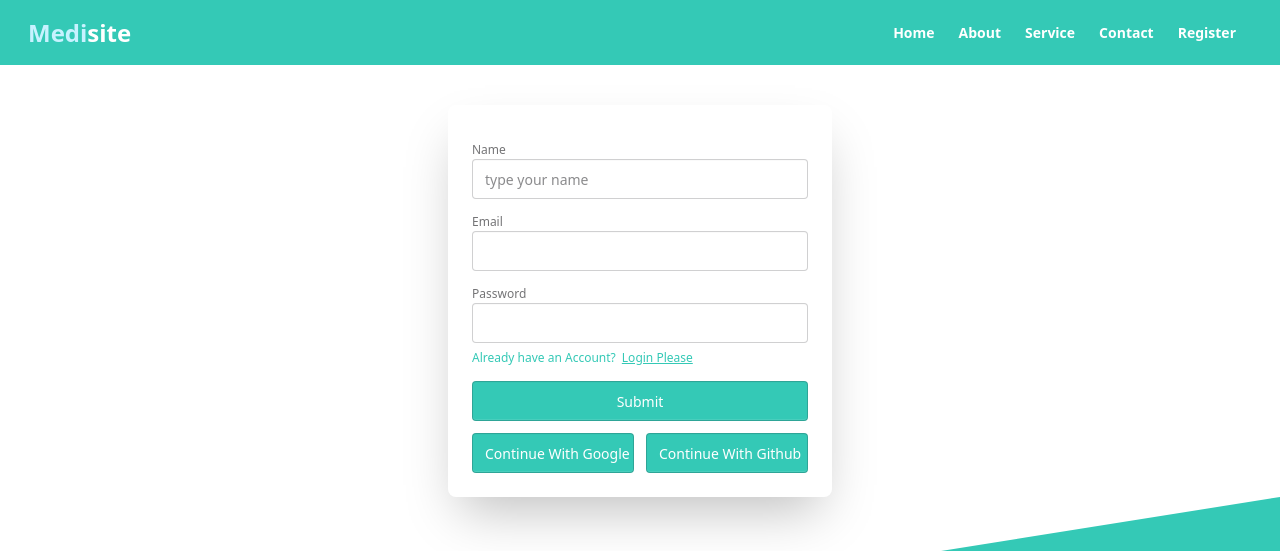
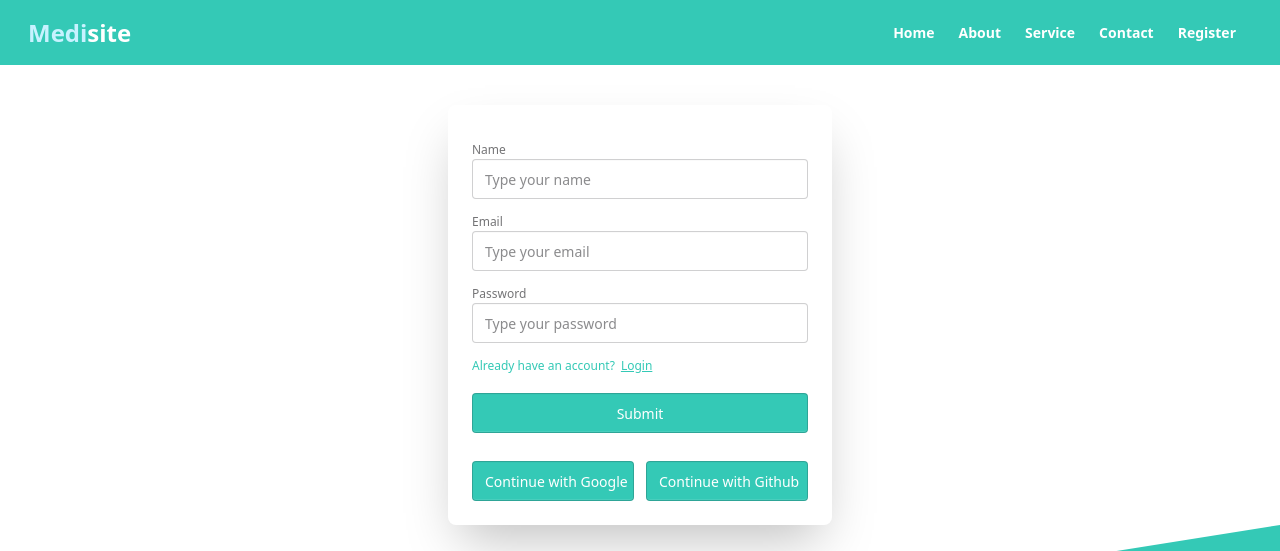
Before and after one commit to Biddut24/Final-Projcts, a React app: page /sign-up in a window 1280 px wide. Shown: the top 551 px of the page. Built offline with nearby package versions, Linux system fonts and the light colour scheme; no server answers; the HTML template or start-up script is replaced by a standard one.

Commit message:
authentication done

```diff
--- a/package.json
+++ b/package.json
@@ -15,6 +15,7 @@
     "react": "^19.2.0",
     "react-dom": "^19.2.0",
     "react-hook-form": "^7.71.1",
+    "react-hot-toast": "^2.6.0",
     "react-router-dom": "^7.12.0",
     "tailwindcss": "^4.1.18"
   },
--- a/src/App.jsx
+++ b/src/App.jsx
@@ -2,8 +2,12 @@ import { RouterProvider } from "react-router-dom";
 import "./App.css";
 import router from "./route/Route/Route";
 
+
 function App({ children }) {
-  return <RouterProvider router={router}>{children}</RouterProvider>;
+  return <RouterProvider router={router}>
+    {children}
+
+    </RouterProvider>;
 }
 
 export default App;
--- a/src/components/Shared/Header/Header.jsx
+++ b/src/components/Shared/Header/Header.jsx
@@ -1,10 +1,13 @@
 import React, { useContext } from "react";
 import { Link } from "react-router-dom";
 import { AuthContext } from "../../../context/UserContext";
+import Loading from "../Loading";
 
 const Header = () => {
-
-  // const {name} = useContext(AuthContext)
+  const { user, userLoading,logOut } = useContext(AuthContext);
+  if( userLoading) {
+    return <Loading/>
+  }
 
   const menuItems = (
     <>
@@ -21,10 +24,14 @@ const Header = () => {
       <li>
         <Link to="/contact">Contact</Link>
       </li>
-      <li>
-        <Link to="/Sign-up">Register</Link>
-      </li>
+      {
+        user?.email ?<li><button onClick={logOut }>Sing Out</button></li>:
 
+       <li> <Link to="/Sign-up">Register</Link> </li>
+      }
+      {
+      user?.email && <li> <Link to="/dashbord">Dashboard</Link></li>
+      }
     </>
   );
 
--- /dev/null
+++ b/src/components/Shared/Loading.jsx
@@ -0,0 +1,14 @@
+import React from 'react';
+import loading from '../../assets/images/loading.gif'
+
+const Loading = () => {
+    return (
+        <div>
+            <div className='flex justify-center items-center min-h-screen '>
+                <img className='img-fluid' src={loading} alt="website loading" />
+            </div>
+        </div>
+    );
+};
+
+export default Loading;
--- a/src/context/UserContext.jsx
+++ b/src/context/UserContext.jsx
@@ -1,17 +1,62 @@
-import React, { createContext } from 'react';
-import {createUserWithEmailAndPassword, getAuth}from "firebase/auth";
-import app from '../firebase/firebase.config';
+import { createContext, useEffect, useState } from "react";
+import {createUserWithEmailAndPassword,getAuth, signInWithEmailAndPassword, updateProfile,
+} from "firebase/auth";
+import { onAuthStateChanged } from "firebase/auth";
+import app from "../firebase/firebase.config";
 
 const auth = getAuth(app);
+export const AuthContext = createContext(null);
 
- export const AuthContext = createContext()
+const AuthProvider = ({ children }) => {
+    const [user,setUser] = useState({});
+  const [userLoading,setUserLoading]= useState(true)
 
-const UserContext = ({children}) => {
 
-    const createUser = (email,password) =>{
-        return createUserWithEmailAndPassword(email,password)
+  const createUser = (email, password) => {
+    setUserLoading(true)
+    return createUserWithEmailAndPassword(auth, email, password);
+  };
+
+  const signInUser = (email, password) => {
+    setUserLoading(true)
+    return signInWithEmailAndPassword(auth, email, password);
+  };
+
+ // update user
+ const updateUser = (userInfo)=>{
+  setUserLoading(true)
+    return updateProfile(auth.currentUser, userInfo)
+
  }
-    const userInfo = {name:"Biddut Hassan"};
+
+ const logOut =()=>{
+  setUserLoading(true)
+    return signOut(auth)
+ }
+
+
+
+// tracking
+useEffect(() => {
+    const unsubscribe = onAuthStateChanged(auth, (currentUser) => {
+        setUser(currentUser);
+        setUserLoading(false)
+    });
+    return () => unsubscribe();
+}, []);
+
+
+
+
+  const userInfo = {
+    createUser,
+    signInUser,
+    updateUser,
+    user,
+    logOut,
+    userLoading
+  };
+
   return (
     <AuthContext.Provider value={userInfo}>
       {children}
@@ -19,4 +64,4 @@ const UserContext = ({children}) => {
   );
 };
 
-export default UserContext;
+export default AuthProvider;
--- a/src/firebase/firebase.config.js
+++ b/src/firebase/firebase.config.js
@@ -3,11 +3,10 @@ import { initializeApp } from "firebase/app";
 const firebaseConfig = {
   apiKey: import.meta.env.VITE_API_KEY,
   authDomain: import.meta.env.VITE_AUTH_DOMAIN,
-  projectId: import.meta.env.VITE_PROJECT_ID,
+  parojectId: import.meta.env.VITE_PROJECT_ID,
   storageBucket: import.meta.env.VITE_STORAGE_BUCKET,
   messagingSenderId: import.meta.env.VITE_MESSAGING_SENDER_ID,
   appId: import.meta.env.VITE_APP_ID,
 };
-
 const app = initializeApp(firebaseConfig);
 export default app;
--- a/src/main.jsx
+++ b/src/main.jsx
@@ -3,11 +3,13 @@ import { createRoot } from "react-dom/client";
 import "./index.css";
 import App from "./App.jsx";
 import UserContext from "./context/UserContext.jsx";
+import { Toaster } from "react-hot-toast";
 
 createRoot(document.getElementById("root")).render(
   <StrictMode>
     <UserContext>
       <App />
+      <Toaster position = "top-right" reverseOrder={false}/>
     </UserContext>
   </StrictMode>,
 );
--- a/src/pages/SignIn/SignIn.jsx
+++ b/src/pages/SignIn/SignIn.jsx
@@ -1,76 +1,91 @@
-import React from "react";
+import React, { useContext } from "react";
 import { useForm } from "react-hook-form";
 import { Link } from "react-router-dom";
+import { AuthContext } from "../../context/UserContext";
+import toast from "react-hot-toast";
 
 const SignIn = () => {
-  const {
-    register,
-    handleSubmit,
-    watch,
-    formState: { errors },
-  } = useForm();
+  const { signInUser } = useContext(AuthContext);
+
+  const {register, handleSubmit, formState: { errors },} = useForm();
 
   const handleUserLogin = (data) => {
-    console.log(data);
+    signInUser(data.email, data.password)
+      .then((result) => {
+        const user = result.user;
+        toast.success("Successfully User Signed In 😁");
+      })
+      .catch((error) => {
+        console.error(error);
+        toast.error(error.message);
+      });
   };
 
   return (
-    <div className="mx-auto card shadow-2xl mt-10  w-96">
+    <div className="mx-auto card shadow-2xl mt-10 w-96">
       <div className="card-body">
-        <form
-          onSubmit={handleSubmit(handleUserLogin )}
-          className="fieldset"
-        >
+        <form onSubmit={handleSubmit(handleUserLogin)} className="fieldset">
 
+          {/* Email */}
           <div className="mt-2">
             <label className="label">Email</label>
             <input
+              type="email"
+              placeholder="Type your email"
               className="input w-full"
-              {...register("email", { required: "Email Address is required" })}
-              type="text"
-              placeholder="type email"
+              {...register("email", {
+                required: "Email Address is required",
+              })}
             />
             {errors.email && (
-              <p className="text-red-500">{errors.email.message}</p>
+              <p className="text-red-500 text-sm">
+                {errors.email.message}
+              </p>
             )}
           </div>
 
+          {/* Password */}
           <div className="mt-2">
             <label className="label">Password</label>
             <input
+              type="password"
+              placeholder="Type your password"
               className="input w-full"
               {...register("password", {
                 required: "Password is required",
               })}
-              type="text"
-              placeholder="type Password"
             />
             {errors.password && (
-              <p className="text-red-500">{errors.password.message}</p>
+              <p className="text-red-500 text-sm">
+                {errors.password.message}
+              </p>
             )}
           </div>
 
-          <p className="text-primary label">
-            New To Website?{" "}
+          {/* Register Link */}
+          <p className="text-primary label mt-2">
+            New to website?{" "}
             <Link className="underline" to="/sign-up">
-
-              Login Register
+              Register
             </Link>
           </p>
 
-          <div className="mt-2">
+          {/* Submit */}
+          <div className="mt-3">
             <input
               type="submit"
-              className="input w-full bg-primary text-white"
+              className="input w-full bg-primary text-white cursor-pointer"
             />
           </div>
         </form>
-        <div className="grid grid-cols-2 gap-3 ">
+
+        {/* Social Login (UI ready) */}
+        <div className="grid grid-cols-2 gap-3 mt-4">
           <button className="input w-full bg-primary text-white">
-            Continue With Google
+            Continue with Google
           </button>
           <button className="input w-full bg-primary text-white">
-            Continue With Github
+            Continue with Github
           </button>
         </div>
       </div>
--- a/src/pages/SignUp/SignUp.jsx
+++ b/src/pages/SignUp/SignUp.jsx
@@ -1,94 +1,131 @@
-import React from "react";
+import React, { useContext } from "react";
 import { useForm } from "react-hook-form";
 import { Link } from "react-router-dom";
+import { AuthContext } from "../../context/UserContext";
+import toast from "react-hot-toast";
 
 const SignUp = () => {
-  const {
-    register,
-    handleSubmit,
-    watch,
-    formState: { errors },
-  } = useForm();
+  const { createUser, updateUser } = useContext(AuthContext);
 
-  const handleUserRegisration = (data) => {
-    console.log(data);
+  const {register, handleSubmit, formState: { errors }, } = useForm();
+
+  const handleUserRegistration = (data) => {
+    createUser(data.email, data.password)
+      .then((result) => {
+        const user = result.user;
+        const updating = {
+          displayName: data?.name
+        }
+        updateUser(updating)
+        saveUser(data.name,data.email)
+        toast.success("Successfully User Created 😁");
+      })
+      .catch((error) => {
+        console.error(error);
+        toast.error(error.message);
+      });
   };
 
+  const saveUser = (name,email)=>{
+    const user ={name:name,email:email}
+    // fetch("/") user post hobe
+
+  }
+
   return (
-    <div className="mx-auto card shadow-2xl mt-10  w-96">
+    <div className="mx-auto card shadow-2xl mt-10 w-96">
       <div className="card-body">
         <form
-          onSubmit={handleSubmit(handleUserRegisration)}
+          onSubmit={handleSubmit(handleUserRegistration)}
           className="fieldset"
         >
+          {/* Name */}
           <div className="mt-2">
             <label className="label">Name</label>
             <input
+              type="text"
+              placeholder="Type your name"
               className="input w-full"
-              {...register("name", { required: "Name is required" })}
-              placeholder="type your name"
-              type="text"
+              {...register("name", {
+                required: "Name is required",
+              })}
             />
-
             {errors.name && (
-              <p className="text-red-500">{errors.name.message}</p>
+              <p className="text-red-500 text-sm">
+                {errors.name.message}
+              </p>
             )}
           </div>
+
+          {/* Email */}
           <div className="mt-2">
             <label className="label">Email</label>
             <input
+              type="email"
+              placeholder="Type your email"
               className="input w-full"
-              {...register("email", { required: "Email Address is required" })}
-              type="text"
+              {...register("email", {
+                required: "Email Address is required",
+              })}
             />
             {errors.email && (
-              <p className="text-red-500">{errors.email.message}</p>
+              <p className="text-red-500 text-sm">
+                {errors.email.message}
+              </p>
             )}
           </div>
 
+          {/* Password */}
           <div className="mt-2">
             <label className="label">Password</label>
             <input
+              type="password"
+              placeholder="Type your password"
               className="input w-full"
               {...register("password", {
                 required: "Password is required",
                 minLength: {
                   value: 6,
-                  message: "Password should be six characters",
+                  message: "Password should be at least 6 characters",
                 },
                 pattern: {
                   value: /(?=.*[A-Z])(?=.*[@#$^&+=!])(?=.*[0-9])/,
-                  message:"Password should be one special characters,one capital and number"
+                  message:
+                    "Password must contain one capital letter, one number and one special character",
                 },
               })}
-              type="text"
             />
             {errors.password && (
-              <p className="text-red-500">{errors.password.message}</p>
+              <p className="text-red-500 text-sm">
+                {errors.password.message}
+              </p>
             )}
           </div>
 
-          <p className="text-primary label">
-            Already have an Account?
+          {/* Login Link */}
+          <p className="text-primary label mt-2">
+            Already have an account?{" "}
             <Link className="underline" to="/sign-in">
-              {" "}
-              Login Please
+              Login
             </Link>
           </p>
 
-          <div className="mt-2">
+          {/* Submit */}
+          <div className="mt-3">
             <input
               type="submit"
-              className="input w-full bg-primary text-white"
+              className="input w-full bg-primary text-white cursor-pointer"
             />
           </div>
         </form>
-        <div className="grid grid-cols-2 gap-3 ">
+
+        {/* Social Login UI */}
+        <div className="grid grid-cols-2 gap-3 mt-4">
           <button className="input w-full bg-primary text-white">
-            Continue With Google
+            Continue with Google
           </button>
           <button className="input w-full bg-primary text-white">
-            Continue With Github
+            Continue with Github
           </button>
         </div>
       </div>
```
Also changed, not shown: src/assets/images/loading.gif, 1 other file (tests, documents, lock files or other folders). Lines whose indentation alone changed are shown as unchanged.
